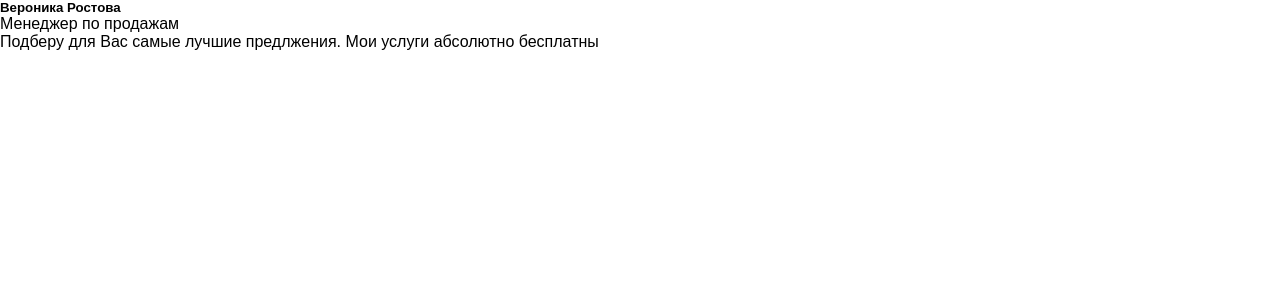
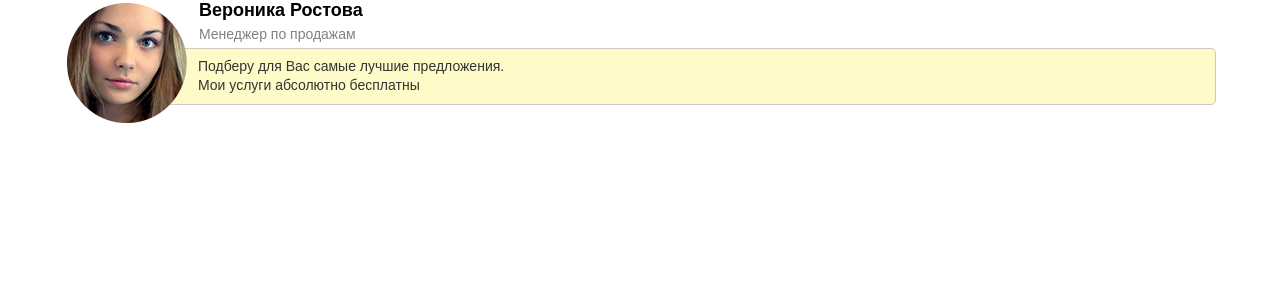
Before and after one commit to reactb0y1/060920191755a, a React (Create React App) app: page / in a window 1280 px wide. Shown: the top 300 px of the page. Built offline with nearby package versions, Linux system fonts and the light colour scheme.

Commit message:
chr Manager Заданы базовые стили

```diff
--- a/src/Profile/Manager/Manager.css
+++ b/src/Profile/Manager/Manager.css
@@ -0,0 +1,53 @@
+.Manager {
+    display: flex;
+    width: 90%;
+    height: 125px;
+}
+
+.ManagerPhoto {
+    min-width: 125px;
+    min-height: 125px;
+    display: block;
+    border-radius: 50%;
+    background-image: url(../../res/img/ManagerPhoto.png);
+    background-repeat: no-repeat;
+    background-position: center;
+    cursor: pointer;
+    z-index: 10;
+}
+
+.ManagerRight {
+    width: 100%;
+    margin-left: 10px;
+    display: flex;
+    flex-direction: column;
+    position: relative;
+}
+
+.ManagerName {
+    font-size: 18px;
+}
+
+.ManagerInfo {
+    font-size: 14px;
+    color: #808080;
+    margin-top: 5px;
+}
+
+.ManagerStatusContainer {
+    font-size: 14px;
+    color: #333333;
+    position: absolute;
+    background-color: #fffbc8;
+    border: 1px solid #cecabf;
+    border-radius: 5px;
+    bottom: 20px;
+    right: 0;
+    width: calc(100% + 40px);
+    padding: 8px 0;
+}
+
+.ManagerStatus {
+    padding-left: 40px;
+    line-height: 1.4;
+}
--- a/src/Profile/Manager/Manager.js
+++ b/src/Profile/Manager/Manager.js
@@ -9,8 +9,10 @@ class Manager extends Component {
                 <div className="ManagerRight">
                     <h5 className="ManagerName">Вероника Ростова</h5>
                     <p className="ManagerInfo">Менеджер по продажам</p>
-                    <p className="ManagerStatus">Подберу для Вас самые лучшие предлжения.
-                        Мои услуги абсолютно бесплатны</p>
+                    <div className="ManagerStatusContainer">
+                        <p className='ManagerStatus'>Подберу для Вас самые лучшие предложения.</p>
+                        <p className='ManagerStatus'>Мои услуги абсолютно бесплатны</p>
+                    </div>
                 </div>
             </div>
         );
--- a/src/Profile/Profile.css
+++ b/src/Profile/Profile.css
@@ -0,0 +1,4 @@
+.Profile {
+    display: flex;
+    justify-content: center;
+}
--- a/src/Profile/Profile.js
+++ b/src/Profile/Profile.js
@@ -6,7 +6,7 @@ import Services from "./Services/Services";
 class Profile extends Component {
     render() {
         return (
-            <div>
+            <div className='Profile'>
                 <Manager/>
                 <Services/>
             </div>
```
